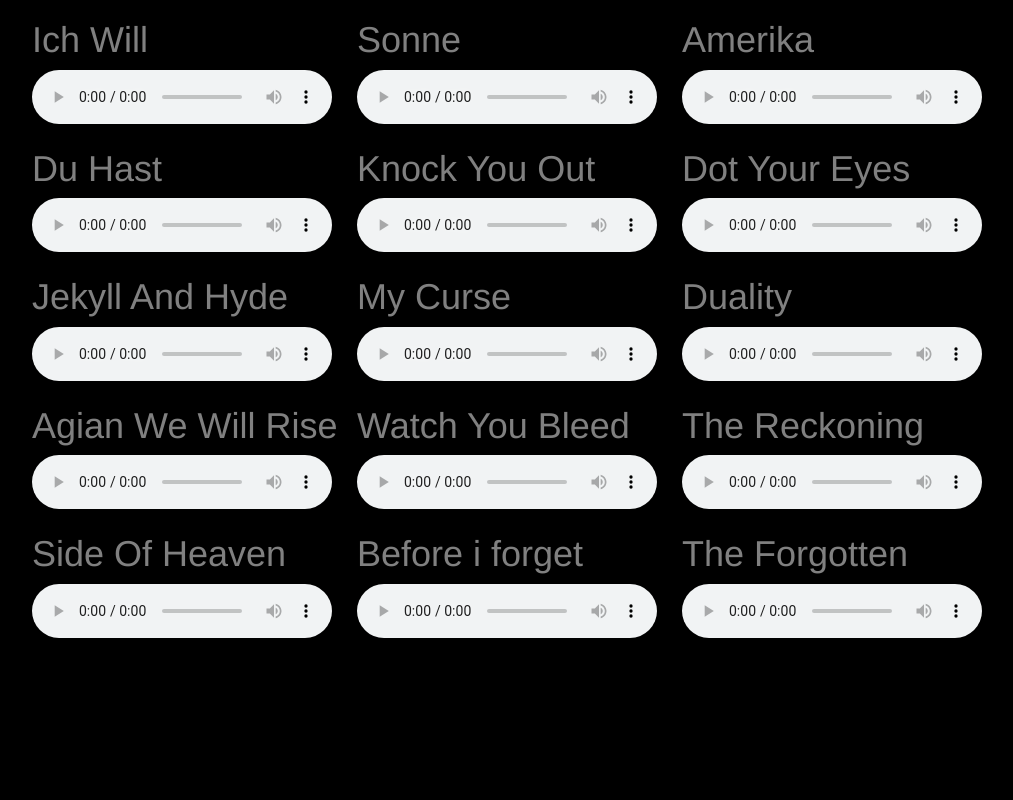
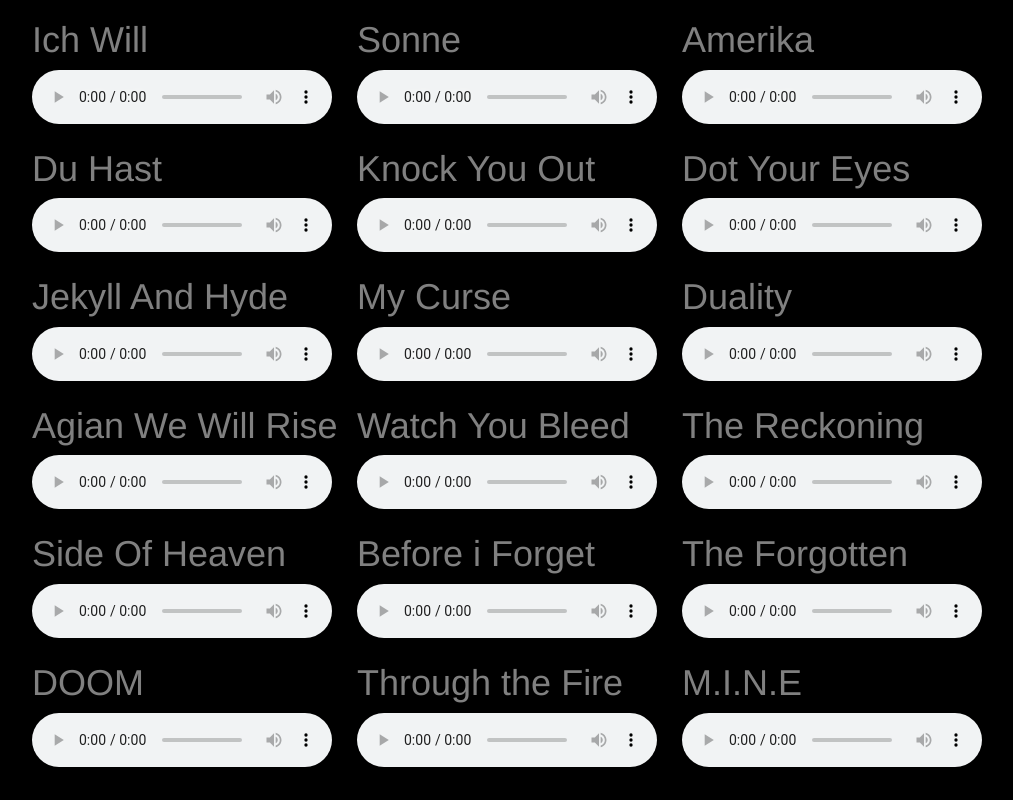
Before and after one commit to ChildXXChaoss/childxxchaoss.github.io, a plain HTML site: page index.html in a window 1280 px wide. Shown: the whole page, without its empty margins (143-1156 px from the left). Drawn offline with nearby package versions, Linux system fonts and the light colour scheme.

Commit message:
Music
Mine , TTFAF, DOOM

```diff
--- a/index.html
+++ b/index.html
@@ -11,6 +11,9 @@
 	</script> -->
 </head>
 <body>
+	<!-- <video controls>
+		<source src="doom.mp4" type="video/mp4">
+	</video> -->
 														<div class="lineone">
 <h1>Ich Will</h1>
 <audio id="ich" controls>
@@ -38,6 +41,12 @@
 	<audio id="side" controls>
 	<source src="M/side.mp3" type="audio/mpeg">
 </audio>
+
+<h1>DOOM</h1>
+	<audio id="doom" controls>
+	<source src="M/DOOM.mp3" type="audio/mpeg">
+</audio>
+
 </div>
 															<div class="linetwo">
 <h1>Sonne</h1>
@@ -48,19 +57,25 @@
 <audio id="out" controls>
 	<source src="M/out.mp3" type="audio/mpeg">
 </audio>
+
 	<h1>My Curse</h1>
 <audio id="curse" controls>
 	<source src="M/curse.mp3" type="audio/mpeg">
 </audio>
+
 <h1>Watch You Bleed</h1>
 <audio id="bleed" controls>
 	<source src="M/bleed.mp3" type="audio/mpeg">
 </audio>
-<h1>Before i forget</h1>
+
+<h1>Before i Forget</h1>
 <audio id="forget" controls>
 	<source src="M/forget.mp3" type="audio/mpeg">
 </audio>
-
+<h1>Through the Fire</h1>
+<audio id="TTFAF" controls>
+	<source src="M/TTFAF.mp3" type="audio/mpeg">
+</audio>
 
 
 </div>
@@ -86,6 +101,10 @@
 	<source src="M/for.mp3" type="audio/mpeg">
 </audio>
 
+<h1>M.I.N.E</h1>
+<audio id="mine" controls>
+	<source src="M/MINE.mp3" type="audio/mpeg">
+</audio>
 </div>
 </body>
 </html>
```
Also changed, not shown: 3 other files.
